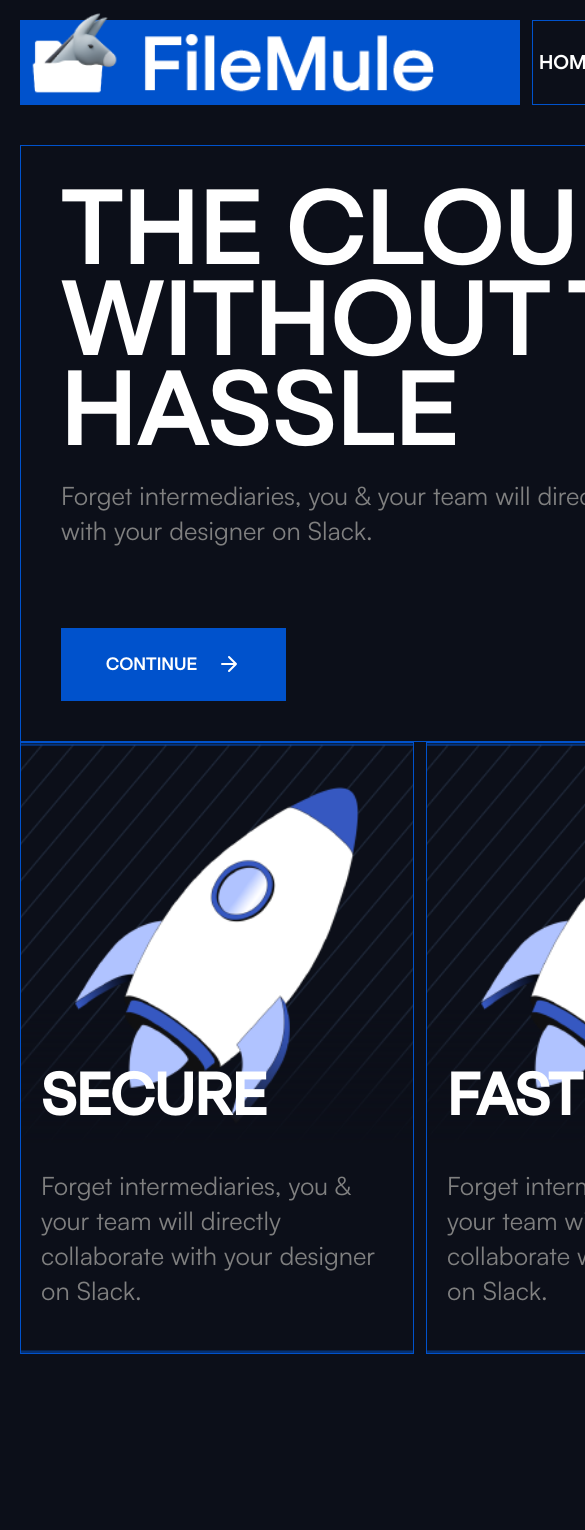
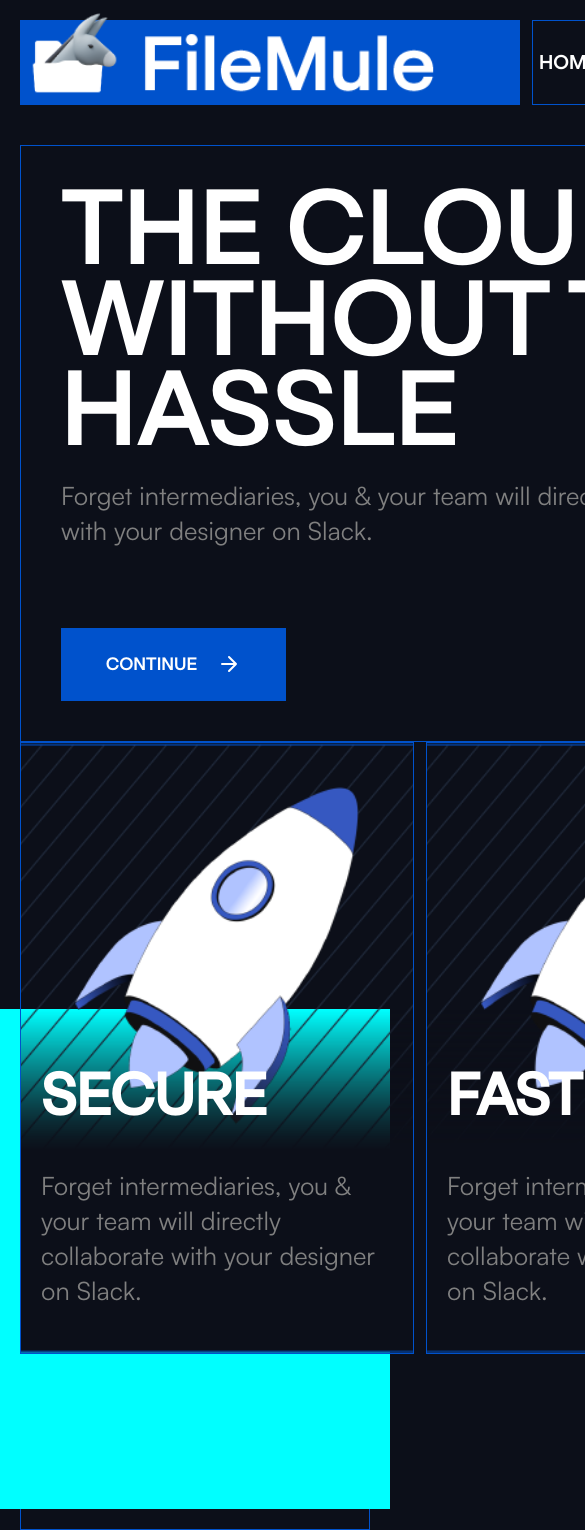
Before and after one commit to QuoteDev/FileMuleV2, a Next.js app: page / in a window 390 px wide. Shown: the top 1530 px of the page, 585 px wide, since content can reach past the window. Before the commit the page ends 1374 px from the top, so only its background shows below. Built offline with nearby package versions, Linux system fonts and the light colour scheme.

Commit message:
Media Query and proper element stacking

```diff
--- a/app/globals.css
+++ b/app/globals.css
@@ -1,11 +1,18 @@
 @import 'fonts.css';
 @import './components/navbar.css';
+
+html, body {
+  height: 100%; /* Ensure the full height is available for child elements */
+  margin: 0; /* Remove default margin */
+}
 
 body {
   margin: 0;
   font-family: 'GogaRegular', sans-serif;
   background-color: #0C0F19;
   color: #0c0f19;
+  display: flex;
+  flex-direction: column; /* This ensures that the .container can expand vertically */
 }
 
 h1 {
@@ -30,6 +37,12 @@ p {
   max-width: 100%;
   gap: 12px;
   padding: 20px;
+  height: 100%; /* Ensure the container can expand to the full height of its parent */
+}
+
+.testcontainer {
+  background-color: aqua;
+  min-height: 500px;
 }
 
 .content {
@@ -121,6 +134,12 @@ p {
   box-sizing: border-box;
 }
 
+.empty-item {
+  display: flex;
+  flex-direction: column;
+  flex-grow: 1; /* This will allow .empty-item to fill the available space */
+}
+
 @media (max-width: 800px) {
   .empty-item {
     /* Adjustments for smaller screens */
@@ -145,3 +164,19 @@ p {
   position: relative;
   text-align: left;
 }
+
+@media (max-width: 1720px) {
+  .container {
+    display: flex;
+    flex-direction: column;
+  }
+
+  .content {
+    order: 1;
+  }
+
+  .empty-item {
+    order: 2;
+    min-width: 100%;
+  }
+}
--- a/app/page.tsx
+++ b/app/page.tsx
@@ -58,6 +58,8 @@ export default function Home() {
           <h1 className="title">THE CLOUD WITHOUT THE HASSLE</h1>
         </div>
       </div>
+      <div className="testcontainer">
+      </div>
     </>
   );
 }
```
